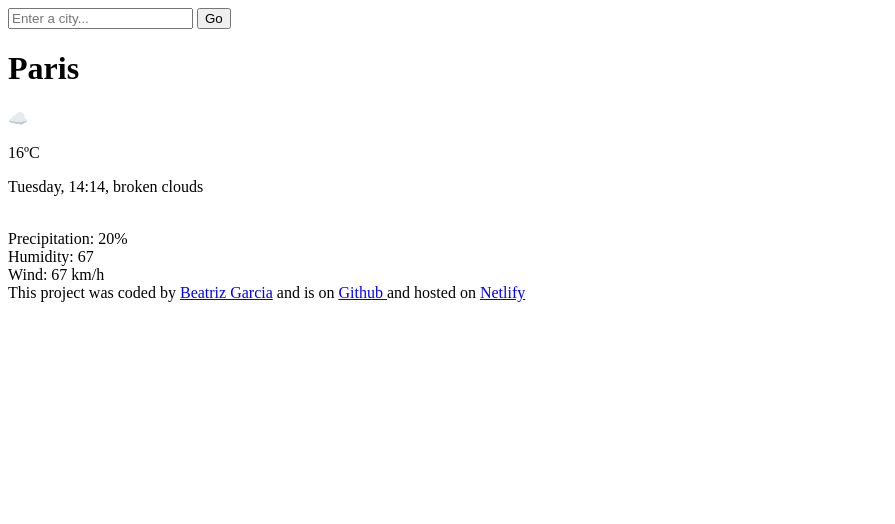
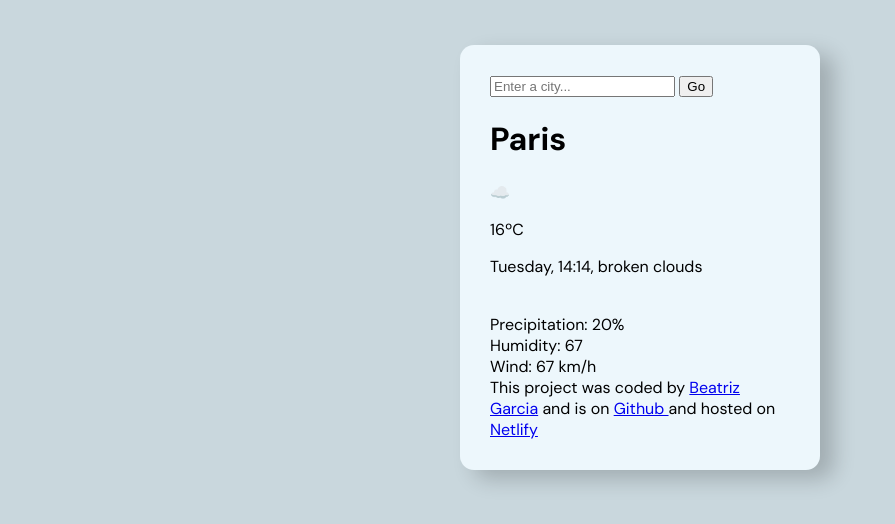
Before and after one commit to beattrizgarcia/meteorologia, a plain HTML site: page index.html in a window 1280 px wide. Shown: the whole page, without its empty margins (0-895 px from the left). Drawn offline with Linux system fonts and the light colour scheme.

Commit message:
Styled the main container and changed font

```diff
--- a/index.html
+++ b/index.html
@@ -3,9 +3,17 @@
   <head>
     <meta charset="UTF-8" />
     <meta name="viewport" content="width=device-width, initial-scale=1.0" />
+    <link rel="stylesheet" href="src/index.css" />
+    <link rel="preconnect" href="https://fonts.googleapis.com" />
+    <link rel="preconnect" href="https://fonts.gstatic.com" crossorigin />
+    <link
+      href="https://fonts.googleapis.com/css2?family=DM+Sans:ital,opsz,wght@0,9..40,100..1000;1,9..40,100..1000&display=swap"
+      rel="stylesheet"
+    />
     <title>My Weather App</title>
   </head>
   <body>
+    <div class="container">
       <header>
         <form>
           <input type="search" placeholder="Enter a city..." required />
@@ -13,7 +21,7 @@
         </form>
       </header>
       <main>
-        <div id="current"></div>
+        <div id="current">
           <h1>Paris</h1>
 
           <p id="current-icon">☁️</p>
@@ -40,5 +48,6 @@
           >Netlify</a
         >
       </footer>
+    </div>
   </body>
 </html>
--- /dev/null
+++ b/src/index.css
@@ -0,0 +1,13 @@
+body {
+  background: #c9d7dd;
+  font-family: "DM Sans", sans-serif;
+}
+
+.container {
+  background: #edf7fc;
+  max-width: 300px;
+  margin: 45px auto;
+  padding: 30px;
+  box-shadow: 14px 9px 21px rgba(0, 0, 0, 0.2);
+  border-radius: 14px;
+}
```
Lines whose indentation alone changed are shown as unchanged.
